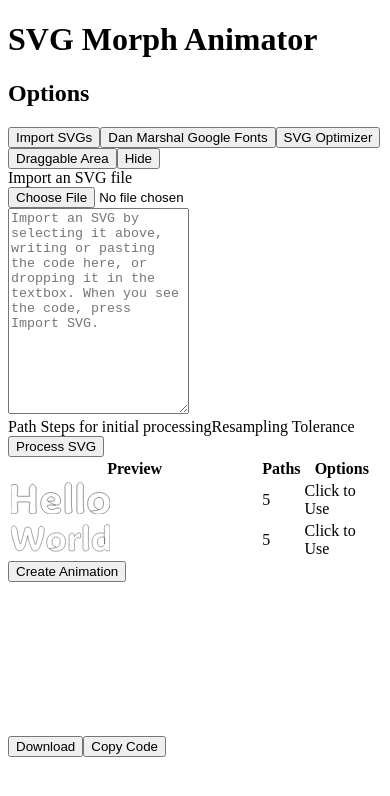
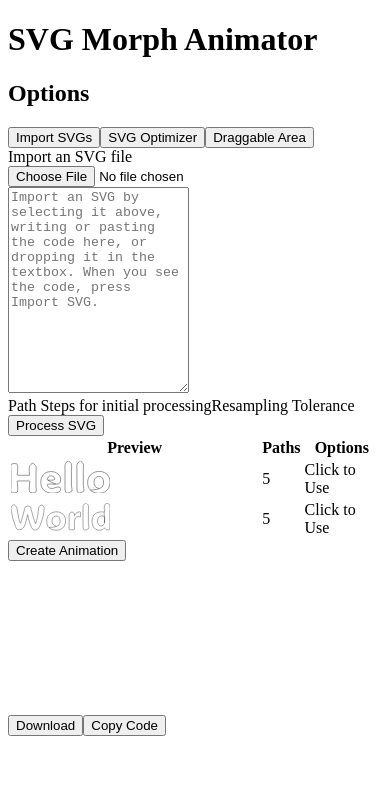
Before and after one commit to Rice-Tech/svgmorph, a React (Vite) app: page / in a window 390 px wide. Shown: the top 796 px of the page. Built offline with nearby package versions, Linux system fonts and the light colour scheme; the HTML template or start-up script is replaced by a standard one.

Commit message:
got rid of tabs to avoid responsive issues

```diff
--- a/src/components/SettingsForm.tsx
+++ b/src/components/SettingsForm.tsx
@@ -419,14 +419,13 @@ const SettingsForm = () => {
   return (
     <div className="flex flex-col bg-primary m-4 rounded-xl px-5 py-2">
       <h2 className="text-2xl text-center text-secondary">Options</h2>
+
       <Tabs defaultValue="import" className="w-full">
         <TabsList>
           <TabsTrigger value="import">Import SVGs</TabsTrigger>
-          <TabsTrigger value="font">Dan Marshal Google Fonts</TabsTrigger>
           <TabsTrigger value="svgomg">SVG Optimizer</TabsTrigger>
           {/* <TabsTrigger value="spline">Lea Verou Spline Tool</TabsTrigger> */}
           <TabsTrigger value="drag">Draggable Area</TabsTrigger>
-          <TabsTrigger value="empty">Hide</TabsTrigger>
         </TabsList>
         <TabsContent value="import">
           <div className="flex flex-wrap justify-evenly bg-secondary rounded-xl p-4">
```
